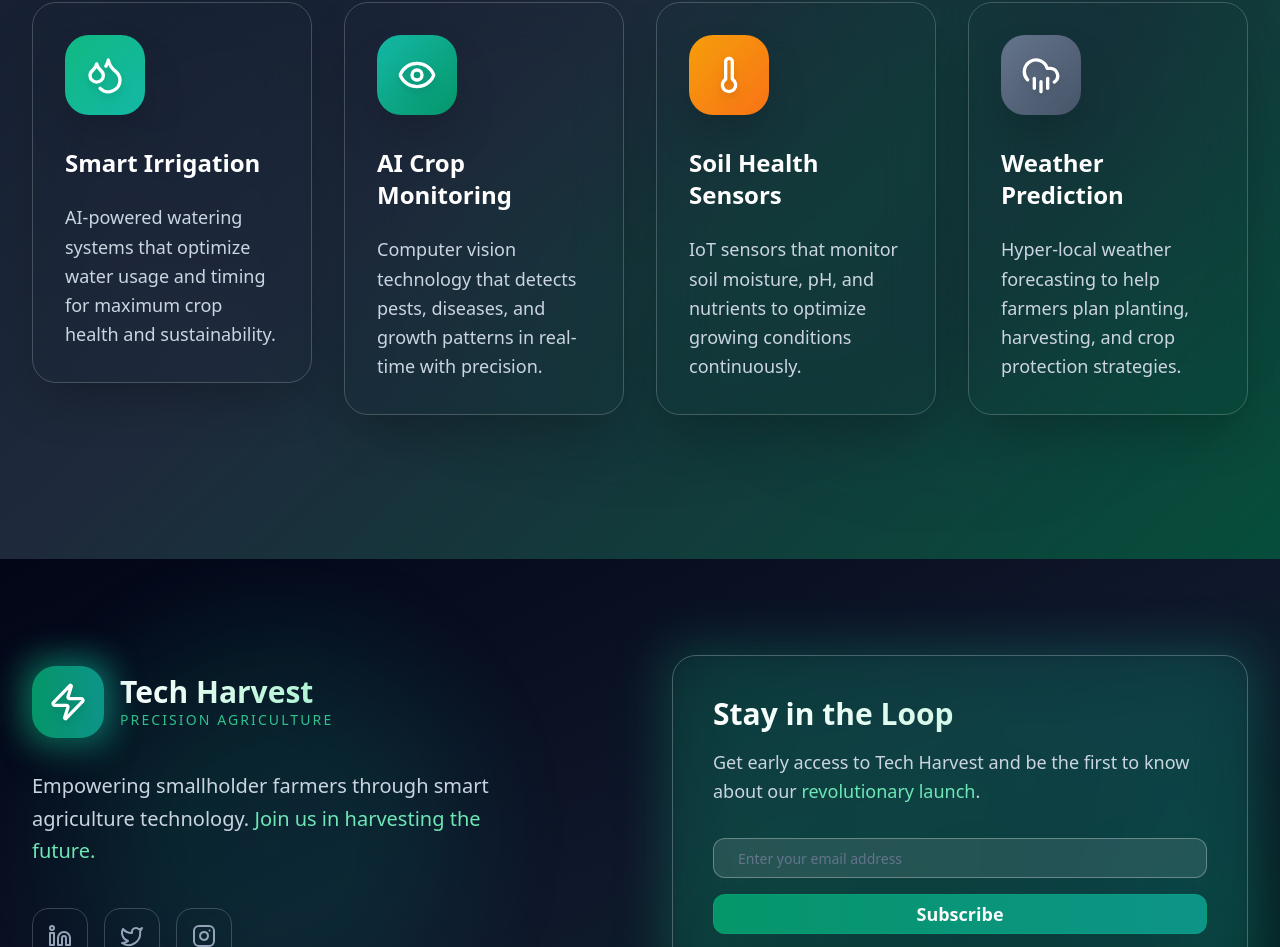
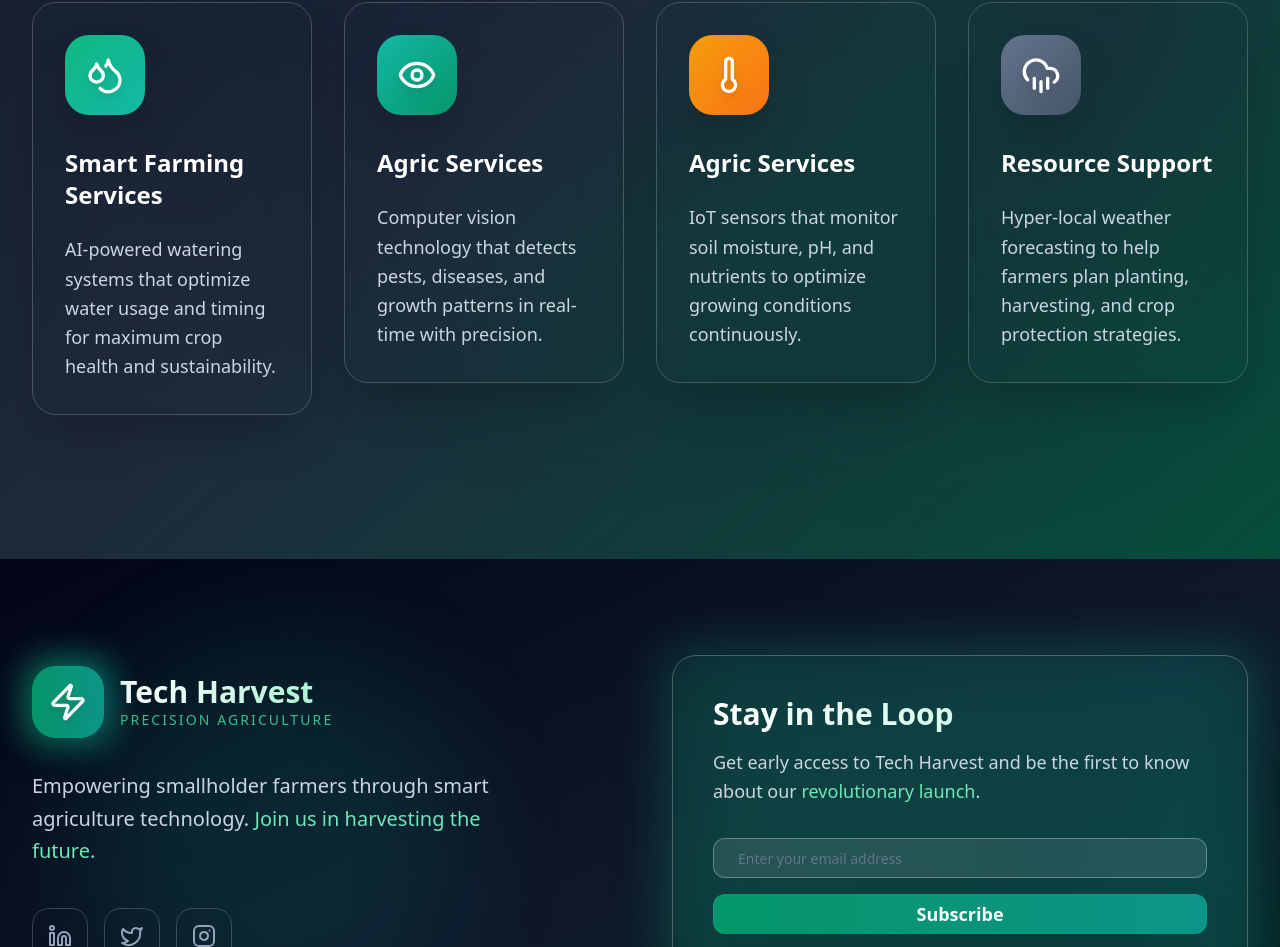
Before and after one commit to DukeVTI/tech-harvest, a React (Vite) app: page / in a window 1280 px wide. Shown: the part 2728-3675 px from the top of the page. Built offline with nearby package versions, Linux system fonts and the light colour scheme.

Commit message:
Update Solutions.tsx

```diff
--- a/src/components/Solutions.tsx
+++ b/src/components/Solutions.tsx
@@ -5,7 +5,7 @@ export const Solutions = () => {
   const solutions = [
     {
       icon: Droplets,
-      title: "Smart Irrigation",
+      title: "Smart Farming Services",
       description: "AI-powered watering systems that optimize water usage and timing for maximum crop health and sustainability.",
       gradient: "from-emerald-500 to-teal-500",
       bgGradient: "from-emerald-500/15 to-teal-500/15",
@@ -13,7 +13,7 @@ export const Solutions = () => {
     },
     {
       icon: Eye,
-      title: "AI Crop Monitoring",
+      title: "Agric Services",
       description: "Computer vision technology that detects pests, diseases, and growth patterns in real-time with precision.",
       gradient: "from-teal-500 to-emerald-600",
       bgGradient: "from-teal-500/15 to-emerald-600/15",
@@ -21,7 +21,7 @@ export const Solutions = () => {
     },
     {
       icon: Thermometer,
-      title: "Soil Health Sensors",
+      title: "Agric Services",
       description: "IoT sensors that monitor soil moisture, pH, and nutrients to optimize growing conditions continuously.",
       gradient: "from-amber-500 to-orange-500",
       bgGradient: "from-amber-500/15 to-orange-500/15",
@@ -29,7 +29,7 @@ export const Solutions = () => {
     },
     {
       icon: CloudRain,
-      title: "Weather Prediction",
+      title: "Resource Support",
       description: "Hyper-local weather forecasting to help farmers plan planting, harvesting, and crop protection strategies.",
       gradient: "from-slate-500 to-slate-600",
       bgGradient: "from-slate-500/15 to-slate-600/15",
```
